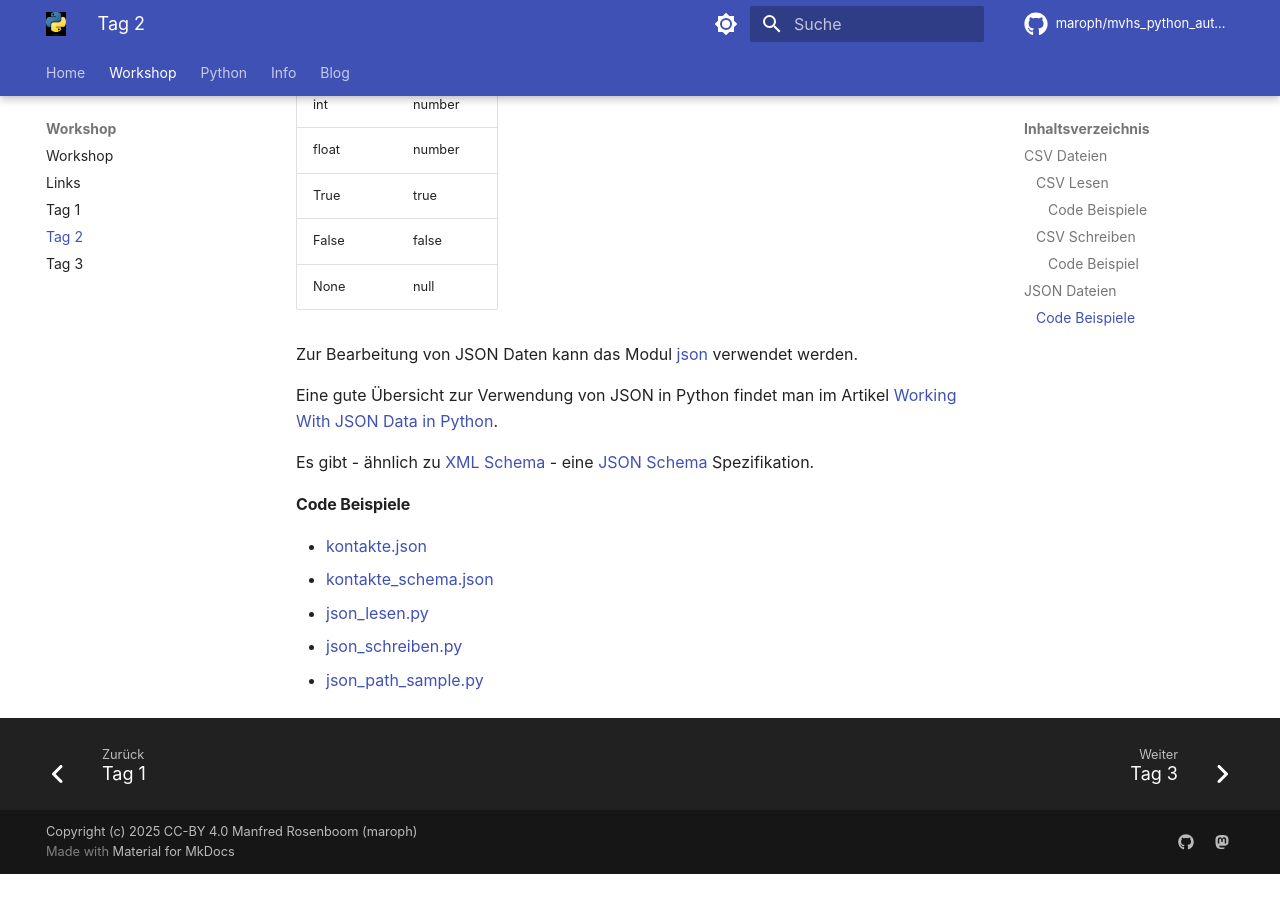
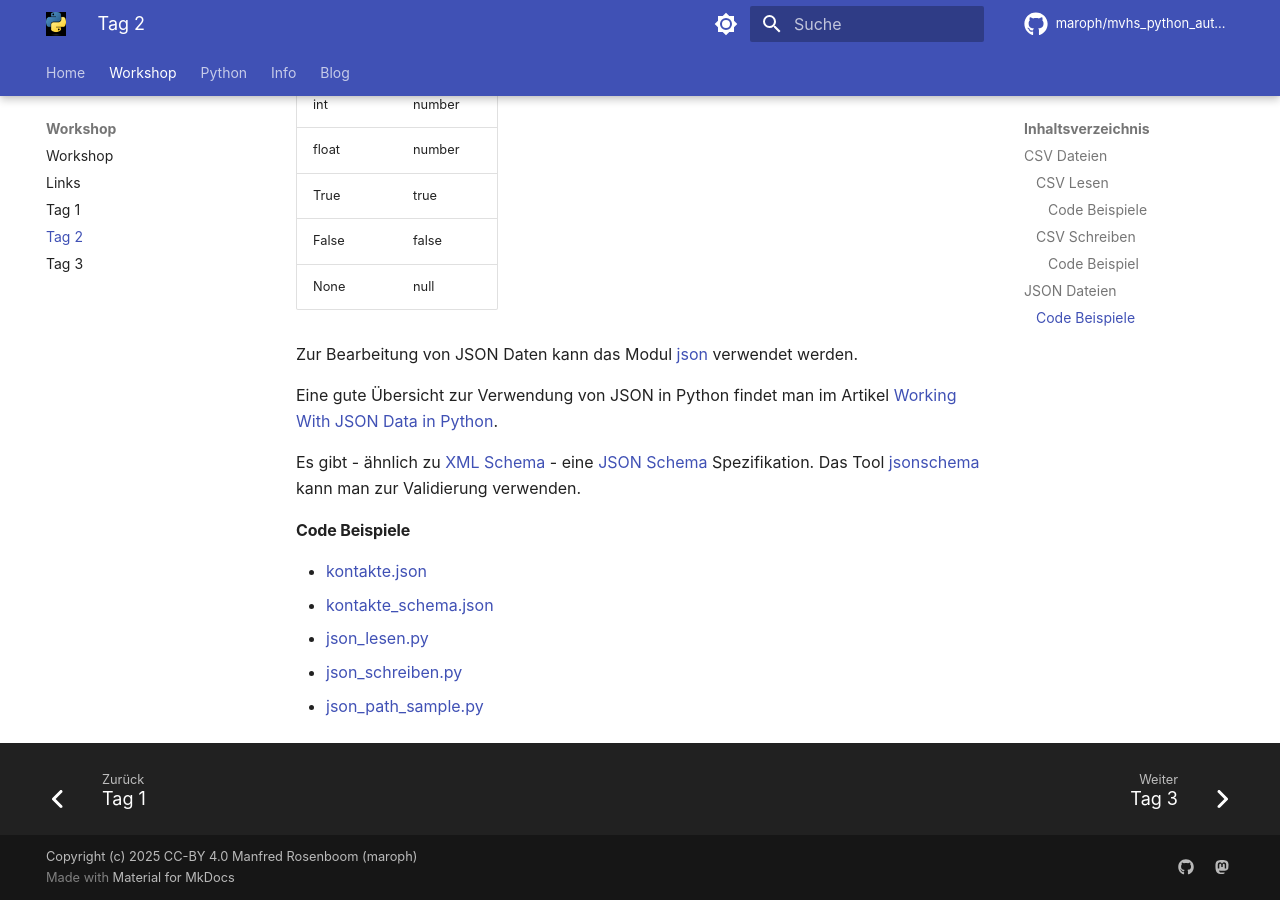
Before and after one commit to maroph/mvhs_python_automatisierung_scripting, an MkDocs documentation site: the page built from docs/workshop/tag2.md, in a window 1280 px wide and 900 px high, scrolled down 5569 px. Built offline with MkDocs 1.6.1 and Material for MkDocs 9.7.7, drawn with Linux system fonts in a browser that asks for light colours; plug-ins that fetch from the network failed and are left out; comment, search, counter and statistics services are not loaded; before the commit the page ends 6443 px from its top, so only the background shows below that.

Commit message:
add jsonschema link, change default_value handling

```diff
--- a/docs/workshop/tag2.md
+++ b/docs/workshop/tag2.md
@@ -302,7 +302,9 @@ Es gibt - ähnlich zu
 [XML Schema](https://de.wikipedia.org/wiki/XML_Schema) -
 eine
 [JSON Schema](https://json-schema.org/)
-Spezifikation.
+Spezifikation. Das Tool
+[jsonschema](https://github.com/sourcemeta/jsonschema)
+kann man zur Validierung verwenden.
 
 #### Code Beispiele
 * [kontakte.json](https://raw.githubusercontent.com/maroph/mvhs_python_automatisierung_scripting/main/sources/tag2/kontakte.json)
```
Also changed, not shown: 1 other file.
